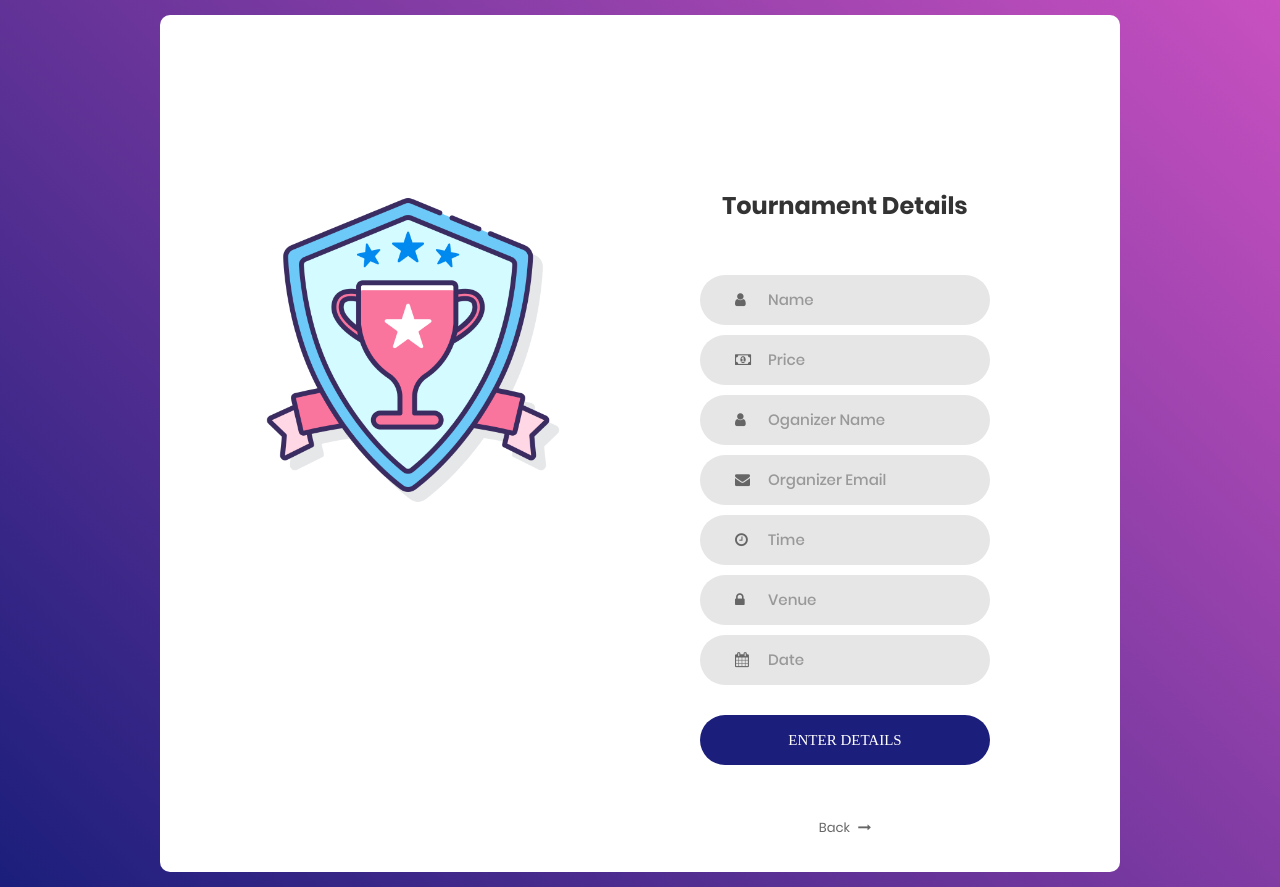
After one commit to Princeyyyy/IS-Project, a PHP site: page /tournamentData.php in a window 1280 px wide. The commit adds this page. Run offline with PHP 8.4, Linux system fonts and the light colour scheme; some web fonts are replaced.

Commit message:
finished form to input tournament details

```diff
--- a/signupLogic.php
+++ b/signupLogic.php
@@ -3,7 +3,7 @@
 if(isset($_POST['signup']))
 {
 
-    mysqli_select_db($conn,'signup');
+    mysqli_select_db($conn,'Users');
 
     $fname = $_POST['fname'];
     $lname = $_POST['lname'];
@@ -11,7 +11,7 @@ if(isset($_POST['signup']))
     $email = $_POST['email'];
     $password = $_POST['password'];
 
-    $select = "select * from users where email= '$email'";
+    $select = "select * from Users where email= '$email'";
     $result = mysqli_query($conn, $select);
     $num = mysqli_num_rows($result);
 
--- /dev/null
+++ b/tournamentData.php
@@ -0,0 +1,146 @@
+<?php
+
+session_start();
+
+include "db.php";
+include "tournamentDataLogic.php";
+
+?>
+
+
+<!DOCTYPE html>
+<html lang="en">
+
+<head>
+    <title>Tournament Details</title>
+    <meta charset="UTF-8">
+    <meta name="viewport" content="width=device-width, initial-scale=1">
+    <!--===============================================================================================-->
+    <link rel="icon" type="image/png" href="images/tournament.png" />
+    <!--===============================================================================================-->
+    <link rel="stylesheet" type="text/css" href="vendor/bootstrap/css/bootstrap.min.css">
+    <!--===============================================================================================-->
+    <link rel="stylesheet" type="text/css" href="fonts/font-awesome-4.7.0/css/font-awesome.min.css">
+    <!--===============================================================================================-->
+    <link rel="stylesheet" type="text/css" href="vendor/animate/animate.css">
+    <!--===============================================================================================-->
+    <link rel="stylesheet" type="text/css" href="vendor/css-hamburgers/hamburgers.min.css">
+    <!--===============================================================================================-->
+    <link rel="stylesheet" type="text/css" href="vendor/select2/select2.min.css">
+    <!--===============================================================================================-->
+    <link rel="stylesheet" type="text/css" href="css/util.css">
+    <link rel="stylesheet" type="text/css" href="css/main.css">
+    <!--===============================================================================================-->
+</head>
+
+<body>
+
+    <div class="limiter">
+        <div class="container-login100">
+            <div class="wrap-login100">
+                <div class="login100-pic js-tilt" data-tilt>
+                    <img src="images/tournament.png" alt="img">
+                </div>
+
+                <form class="login100-form validate-form" method="POST" enctype="multipart/form-data">
+                    <span class="login100-form-title">
+						Tournament Details
+					</span>
+
+                    <div class="wrap-input100 validate-input" data-validate="Tournament Name required">
+                        <input class="input100" type="text" name="tname" placeholder="Name">
+                        <span class="focus-input100"></span>
+                        <span class="symbol-input100">
+							<i class="fa fa-user" aria-hidden="true"></i>
+						</span>
+                    </div>
+
+                    <div class="wrap-input100 validate-input" data-validate="Tournament Price required">
+                        <input class="input100" type="number" name="tprice" placeholder="Price">
+                        <span class="focus-input100"></span>
+                        <span class="symbol-input100">
+							<i class="fa fa-money" aria-hidden="true"></i>
+						</span>
+                    </div>
+
+                    <div class="wrap-input100 validate-input" data-validate="Tournament Organizer required">
+                        <input class="input100" type="text" name="torganizer" placeholder="Oganizer Name">
+                        <span class="focus-input100"></span>
+                        <span class="symbol-input100">
+							<i class="fa fa-user" aria-hidden="true"></i>
+						</span>
+                    </div>
+
+                    <div class="wrap-input100 validate-input" data-validate="Valid Tournament organizer email is required: ex@abc.xyz">
+                        <input class="input100" type="text" name="torganizer_email" placeholder="Organizer Email">
+                        <span class="focus-input100"></span>
+                        <span class="symbol-input100">
+							<i class="fa fa-envelope" aria-hidden="true"></i>
+						</span>
+                    </div>
+
+                    <div class="wrap-input100 validate-input" data-validate="Tournament Time required">
+                        <input class="input100" type="text" name="ttime" placeholder="Time">
+                        <span class="focus-input100"></span>
+                        <span class="symbol-input100">
+							<i class="fa fa-clock-o" aria-hidden="true"></i>
+						</span>
+                    </div>
+
+                    <div class="wrap-input100 validate-input" data-validate="Tournament Venue required">
+                        <input class="input100" type="text" name="tvenue" placeholder="Venue">
+                        <span class="focus-input100"></span>
+                        <span class="symbol-input100">
+							<i class="fa fa-lock" aria-hidden="true"></i>
+						</span>
+                    </div>
+
+                    <div class="wrap-input100 validate-input" data-validate="Tournament Date required">
+                        <input class="input100" type="text" name="tdate" placeholder="Date">
+                        <span class="focus-input100"></span>
+                        <span class="symbol-input100">
+							<i class="fa fa-calendar" aria-hidden="true"></i>
+						</span>
+                    </div>
+
+                    <div class="container-login100-form-btn">
+                        <button class="login100-form-btn" name="tournament">
+							Enter Details
+						</button>
+                    </div>
+
+                    <div class="text-center p-t-50">
+                        <a class="txt2" href="index.php">
+							Back
+							<i class="fa fa-long-arrow-right m-l-5" aria-hidden="true"></i>
+						</a>
+                    </div>
+                </form>
+            </div>
+        </div>
+    </div>
+
+
+
+
+    <!--===============================================================================================-->
+    <script src="vendor/jquery/jquery-3.2.1.min.js"></script>
+    <!--===============================================================================================-->
+    <script src="vendor/bootstrap/js/popper.js"></script>
+    <script src="vendor/bootstrap/js/bootstrap.min.js"></script>
+    <!--===============================================================================================-->
+    <script src="vendor/select2/select2.min.js"></script>
+    <!--===============================================================================================-->
+    <script src="vendor/tilt/tilt.jquery.min.js"></script>
+    <script>
+        $('.js-tilt').tilt({
+            scale: 1.1
+        })
+    </script>
+    <!--===============================================================================================-->
+    <script src="js/main.js"></script>
+    <script src="js/sign.js"></script>
+
+</body>
+
+</html>
--- /dev/null
+++ b/tournamentDataLogic.php
@@ -0,0 +1,38 @@
+<?php
+
+if(isset($_POST['tournament']))
+{
+
+    mysqli_select_db($conn,'signup');
+
+    $tname = $_POST['tname'];
+    $tprice = $_POST['tprice'];
+    $torganizer = $_POST['torganizer'];
+    $torganizer_email = $_POST['torganizer_email'];
+    $ttime = $_POST['ttime'];
+    $tvenue = $_POST['tvenue'];
+    $tdate = $_POST['tdate'];
+
+    $select = "select * from Tournament where name= '$tname'";
+    $result = mysqli_query($conn, $select);
+    $num = mysqli_num_rows($result);
+
+    if($num == 1){
+        echo "
+        <script type=\"text/javascript\">".
+        "alert('Tournament $tname is in the database');".
+        "location.href = 'tournamentDataLogic.php'".
+        "</script>";
+    }else {
+        echo "
+        <script type=\"text/javascript\">".
+        "alert('Tournament Data Entry was Successful!');".
+        "location.href = 'home.php'".
+        "</script>";
+        $sql = "insert into Tournament(price, name, organizer, organizer_email, time, venue, date) values ('$tprice', '$tname','$torganizer','$torganizer_email','$ttime','$tvenue','$tdate')";
+        mysqli_query($conn,$sql);
+
+    }
+}
+
+?>
```
